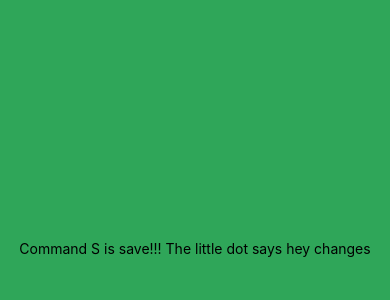
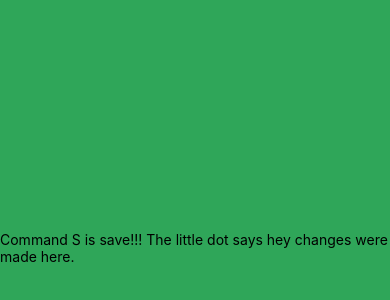
Before and after one commit to lgrimes95/PositivePathway, a React Native app: screen / in a window 390 px wide. Shown: the part 174-474 px from the top of the page. Built offline with nearby package versions, Linux system fonts and the light colour scheme.

Commit message:
Update App.js
fixed sentence

```diff
--- a/App.js
+++ b/App.js
@@ -4,7 +4,7 @@ import { StyleSheet, Text, View } from 'react-native';
 export default function App() {
   return (
     <View style={styles.container}>
-      <Text>Command S is save!!! The little dot says hey changes</Text>
+      <Text>Command S is save!!! The little dot says hey changes were made here.</Text>
       <StatusBar style="auto" />
     </View>
   );
```
